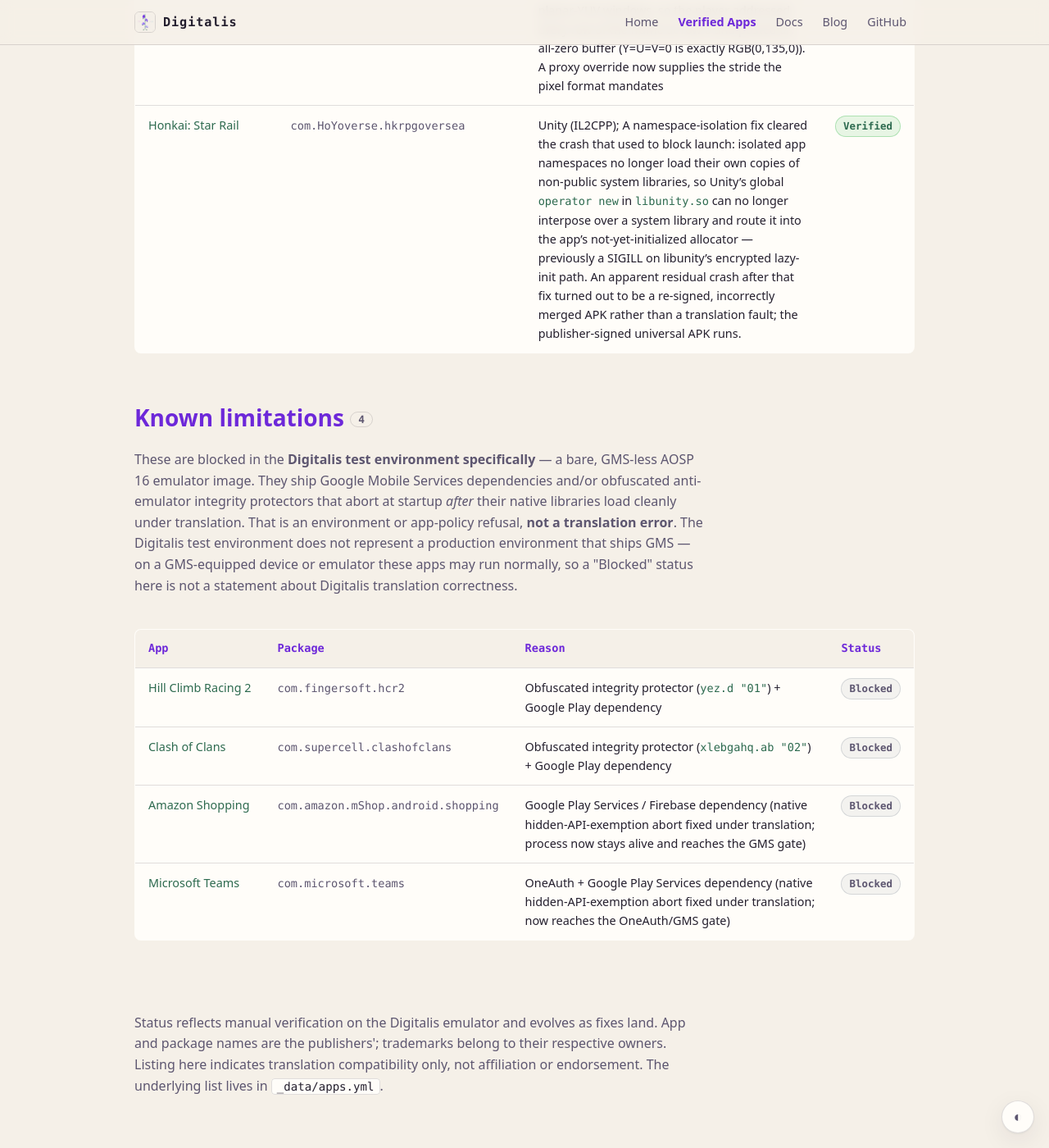
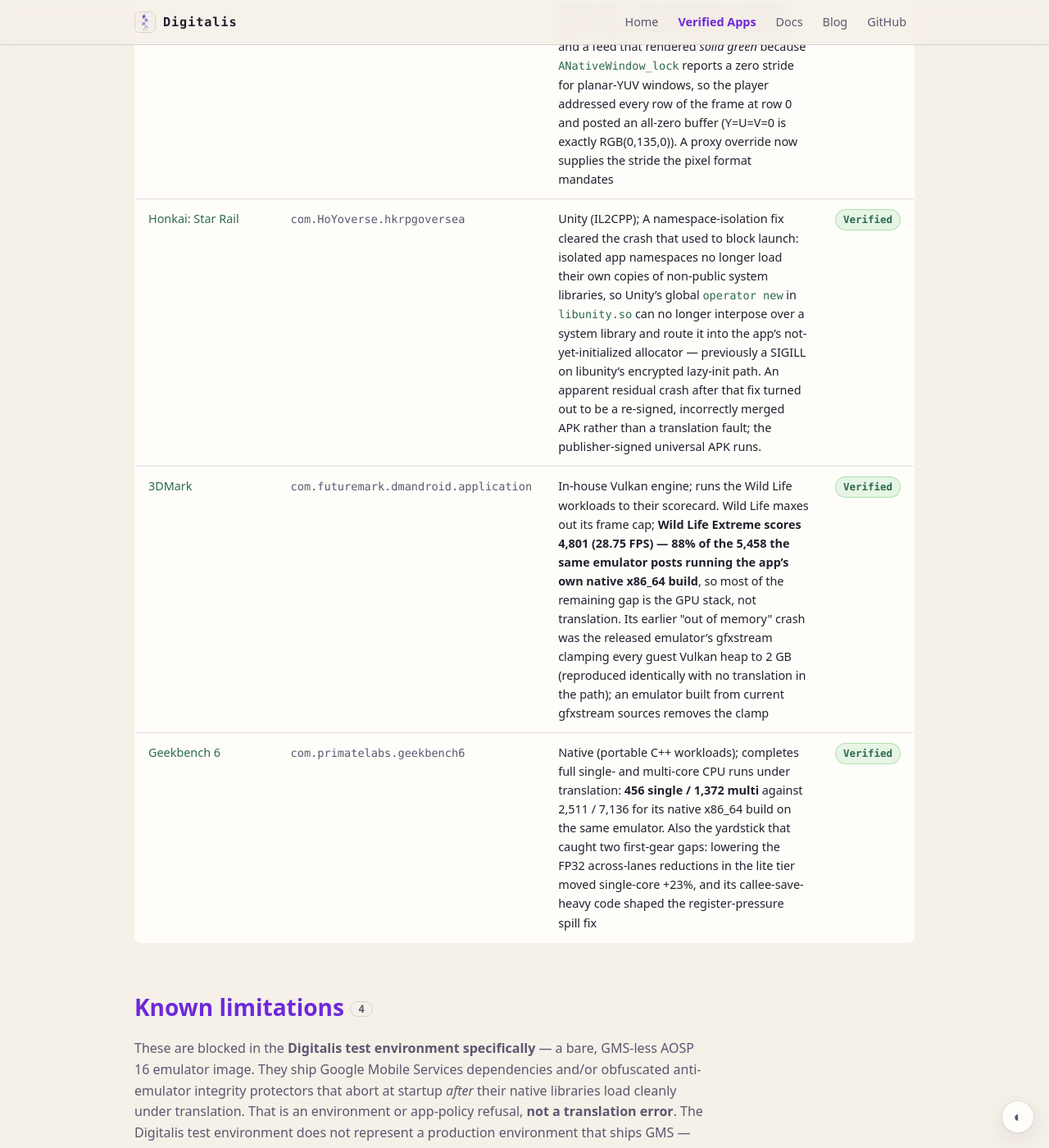
Before and after one commit to DigitalisX64/digitalisx64.github.io, a Jekyll site: the page built from apps.html, in a window 1280 px wide and 1400 px high, scrolled down 3602 px. Shown: the whole window at 82% size. Built offline with Jekyll 4.4.1, drawn with Linux system fonts in a browser that asks for light colours.

Commit message:
site: benchmark apps, sample-count refresh, and the seven proxy-surface probes
apps: add 3DMark (Wild Life Extreme 4,801 = 88% of the same emulator's
native x86_64 score; the old crash was the released emulator's 2 GB guest
Vulkan heap clamp, reproduced with no translation in the path) and
Geekbench 6 (456/1,372 vs 2,511/7,136 native) to the verified table.

index: sample count 141 -> 148 with the seven NDK proxy-surface probes
added to their groups and a card bullet describing them; note the lite
tier's fixed scratch reserve (70k+ region splits eliminated across a
14-app sweep) and the systematic proxy-probing outcome.

```diff
--- a/_data/apps.yml
+++ b/_data/apps.yml
@@ -158,6 +158,28 @@ verified:
       apparent residual crash after that fix turned out to be a re-signed,
       incorrectly merged APK rather than a translation fault; the publisher-signed
       universal APK runs.
+  - name: '3DMark'
+    package: com.futuremark.dmandroid.application
+    stack: 'In-house Vulkan engine'
+    notes: >-
+      runs the Wild Life workloads to their scorecard. Wild Life maxes out its
+      frame cap; <strong>Wild Life Extreme scores 4,801 (28.75 FPS) &mdash; 88%
+      of the 5,458 the same emulator posts running the app&rsquo;s own native
+      x86_64 build</strong>, so most of the remaining gap is the GPU stack, not
+      translation. Its earlier &quot;out of memory&quot; crash was the released
+      emulator&rsquo;s gfxstream clamping every guest Vulkan heap to 2&nbsp;GB
+      (reproduced identically with no translation in the path); an emulator built
+      from current gfxstream sources removes the clamp
+  - name: 'Geekbench 6'
+    package: com.primatelabs.geekbench6
+    stack: 'Native (portable C++ workloads)'
+    notes: >-
+      completes full single- and multi-core CPU runs under translation:
+      <strong>456 single / 1,372 multi</strong> against 2,511&nbsp;/&nbsp;7,136
+      for its native x86_64 build on the same emulator. Also the yardstick that
+      caught two first-gear gaps: lowering the FP32 across-lanes reductions in
+      the lite tier moved single-core +23%, and its callee-save-heavy code shaped
+      the register-pressure spill fix
 
 # No apps are currently in this state; the section drops out of the page while
 # this list is empty.
```
Also changed, not shown: index.html (+14 -5 lines).
